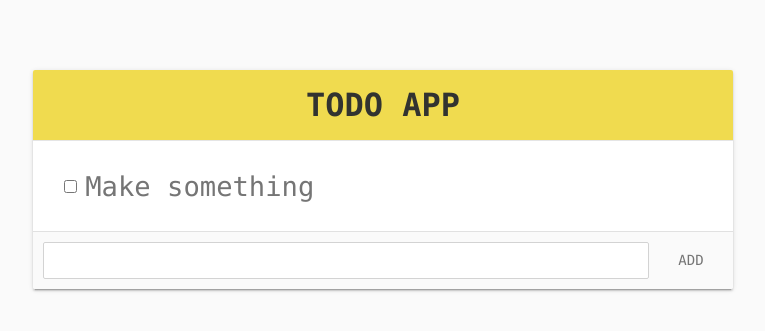
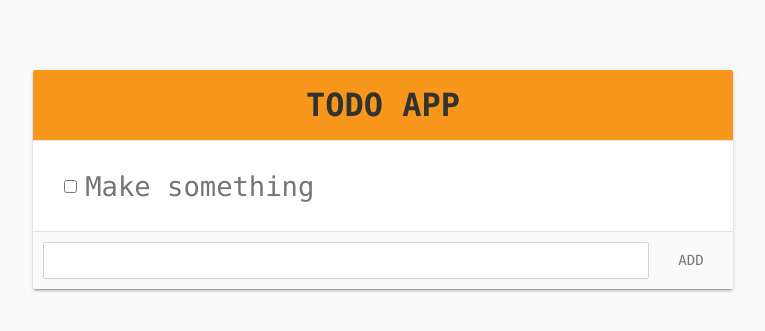
Before and after one commit to zrgyo/projects, a PHP site: page / in a window 1280 px wide. Shown: the top 331 px of the page, without its empty margins (257-1022 px from the left). Run offline with PHP 8.4, Linux system fonts and the light colour scheme.

Commit message:
фыв
фыв

```diff
--- a/to_do pure/css/app.css
+++ b/to_do pure/css/app.css
@@ -93,7 +93,7 @@ header {
     align-items: center;
     padding: 0 1rem;
     color: white;
-    background-color: #f0db4f;
+    background-color: #f7971b;
     text-align: center;
     text-transform: uppercase;
 }
@@ -121,7 +121,7 @@ header h1 {
 }
 
 .todo-item.completed * {
-    color: rgb(25, 161, 7);
+    color: rgb(83, 83, 83);
 }
 
 .todo-item .checkbox {
--- a/to_do pure/index.html
+++ b/to_do pure/index.html
@@ -4,14 +4,14 @@
         <meta charset="utf-8">
         <meta name="viewport" content="width=device-width, initial-scale=1, user-scalable=no">
         <title>Todo.js</title>
-        <link rel="shortcut icon" href="" type="image/x-icon">
+        <link rel="shortcut icon" href="" type="">
         <link rel="stylesheet" href="css/app.css">
     </head>
 
     <body>
         <main id="app">
             <header>
-                <h1>ToDo App</h1>
+                <h1>Todo App</h1>
             </header>
 
             <ul id="todo-list">
--- a/vue_toDo/public/index.html
+++ b/vue_toDo/public/index.html
@@ -5,14 +5,13 @@
 	<meta charset="utf-8">
 	<meta http-equiv="X-UA-Compatible" content="IE=edge">
 	<meta name="viewport" content="width=device-width,initial-scale=1.0">
-	<link rel="icon" href="<%= BASE_URL %>favicon.ico">
+	<link rel="icon" href="">
 	<title>ToDo App</title>
 </head>
 
 <body>
 	<noscript>
-		<strong>We're sorry but <%= htmlWebpackPlugin.options.title %> doesn't work properly without JavaScript enabled.
-			Please enable it to continue.</strong>
+		<strong><%= htmlWebpackPlugin.options.title %> doesn't work properly without JavaScript enabled.</strong>
 	</noscript>
 	<div id="app"></div>
 </body>
--- a/vue_toDo/src/App.vue
+++ b/vue_toDo/src/App.vue
@@ -33,7 +33,7 @@
 			const newTodo = ref('');
 			const defaultData = [{
 				done: false,
-				content: 'Write a blog post'
+				content: 'Make something'
 			}]
 			const todosData = JSON.parse(localStorage.getItem('todos')) || defaultData;
 			const todos = ref(todosData);
```
Also changed, not shown: vue_toDo/package.json (+4 -5 lines), vue_toDo/README.md, vue_toDo/package-lock.json, 1 other file.
